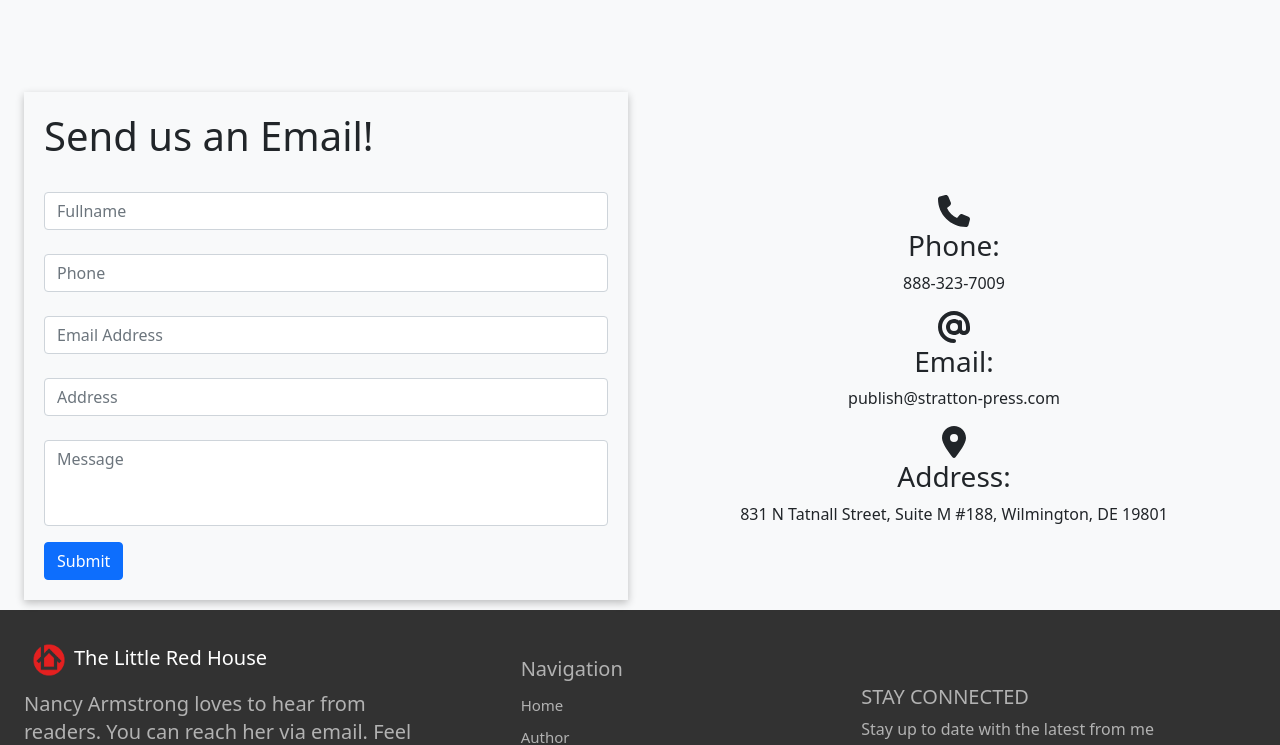
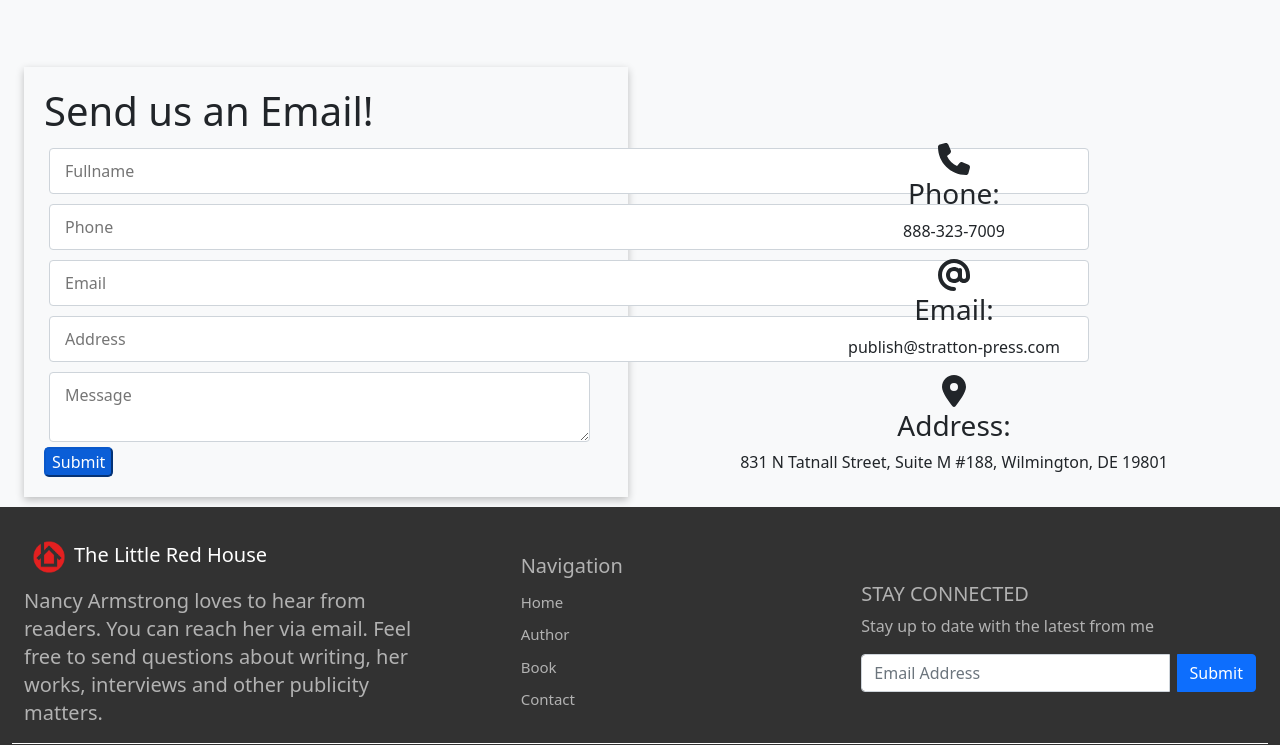
Before and after one commit to inksharedsolutions/nancyarmstrong, a Gatsby site: page / in a window 1280 px wide. Shown: the part 2450-3195 px from the top of the page. Built offline with nearby package versions, Linux system fonts and the light colour scheme; Gatsby itself is replaced by a stand-in of ours; some packages are replaced by stand-ins of ours.

Commit message:
Changes on contact us form

```diff
--- a/package.json
+++ b/package.json
@@ -27,7 +27,8 @@
     "react-dom": "^17.0.1",
     "react-helmet": "^6.1.0",
     "react-scrollspy-navigation": "^1.0.2",
-    "sass": "^1.50.0"
+    "sass": "^1.50.0",
+    "sweetalert2": "^11.4.17"
   },
   "devDependencies": {
     "prettier": "^2.6.2"
--- a/src/assets/scss/_Book.scss
+++ b/src/assets/scss/_Book.scss
@@ -21,6 +21,55 @@
     color: #000;
   }
 }
+
+.Row{
+  box-shadow: 0 3px 8px rgb(0 0 0 / 24%);
+  padding: 20px;
+
+}
+
+.abtiaryButton{
+  background-color: #0b5ed7;
+  border-color: #0a58ca;
+  color: #fff;
+  border-radius: 5px;
+}
+
+.formInputs{
+  padding-top: 10px;
+  padding-bottom: 10px;
+  padding-left: 15px;
+  background-clip: padding-box;
+  background-color: #fff;
+  border: 1px solid #ced4da;
+  border-radius: 0.25rem;
+  color: #212529;
+  display: block;
+  font-size: 1rem;
+  font-weight: 400;
+  line-height: 1.5;
+  // padding: 0.375rem 0.75rem;
+  margin: 5px;
+  width: 400%;
+
+}
+.textareaform{
+  padding-top: 10px;
+  padding-bottom: 10px;
+  padding-left: 15px;
+  background-clip: padding-box;
+  background-color: #fff;
+  border: 1px solid #ced4da;
+  border-radius: 0.25rem;
+  color: #212529;
+  display: block;
+  font-size: 1rem;
+  font-weight: 400;
+  line-height: 1.5;
+  margin: 5px;
+  width: 96%;
+}
+
 .store.container-fluid {
   text-align: end;
   h2.headings {
--- a/src/components/Contact.js
+++ b/src/components/Contact.js
@@ -1,85 +1,105 @@
-import React, { useState } from "react"
-import { Button, Col, Form, Row, InputGroup, Container } from "react-bootstrap"
-import { FontAwesomeIcon } from "@fortawesome/react-fontawesome"
-import { faAt, faLocationDot, faPhone } from "@fortawesome/free-solid-svg-icons"
+import React, { useState } from "react";
+import { Button, Col, Form, Row, InputGroup, Container } from "react-bootstrap";
+import { FontAwesomeIcon } from "@fortawesome/react-fontawesome";
+import { faAt, faLocationDot, faPhone } from "@fortawesome/free-solid-svg-icons";
 import { useForm, ValidationError } from '@formspree/react';
+import Inputs from "../components/Inputs/inputs";
+import Swal from 'sweetalert2/dist/sweetalert2.js';
+import 'sweetalert2/src/sweetalert2.scss';
+
 
 const Contact = () => {
   const [validated, setValidated] = useState(false)
 
-  const [state, handleSubmit] = useForm("mknkvenn");
-  if (state.succeeded) {
-      return alert("Successfully Sent!");
-  }
+  function OnSubmitForm(e) {
 
-  // const handleSubmit = event => {
-  //   const form = event.currentTarget
-  //   if (form.checkValidity() === false) {
-  //     event.preventDefault()
-  //     event.stopPropagation()
-  //   }
+    e.preventDefault();
+    const form = e.target;
+    const data = new FormData(form);
+    const xhr = new XMLHttpRequest();
+    xhr.open(form.method, form.action);
+    xhr.setRequestHeader("Accept", "application/json");
+    xhr.onreadystatechange = () => {
+        if (xhr.readyState !== XMLHttpRequest.DONE) return;
+        if (xhr.status === 200) {
+            form.reset();
+            Swal.fire(
+              'Thank you!',
+              'Email has been sent!',
+              'success'
+            );
+        } else {
+            console.log('something went wrong')
+        }
+    };
 
-  //   setValidated(true)
-  // }
+    xhr.send(data);
+}
   return (
     <div className="contactus container-fluid bg-light" id="contact">
       <Container fluid>
         <Row>
           <Col xs={12} md={6} lg={6}>
-            <div className="form container-fluid">
-              <h1>Send us an Email!</h1>
-              <Form noValidate validated={validated} onSubmit={handleSubmit}>
-                <input type="hidden" name="author" value="Nancy Armstrong" />
-                {/* firstname */}
-                <Form.Group as={Col} controlId="validationCustom01">
-                  <Form.Label></Form.Label>
-                  <Form.Control required type="text" placeholder="Fullname" name="fullname"/>
-                  <Form.Control.Feedback>Looks good!</Form.Control.Feedback>
-                </Form.Group>
 
-                {/* lastname */}
-                <Form.Group as={Col} controlId="validationCustom02">
-                  <Form.Label></Form.Label>
-                  <Form.Control required type="text" placeholder="Phone" name="phone"/>
-                  <Form.Control.Feedback>Looks good!</Form.Control.Feedback>
-                </Form.Group>
+                    <form
+                            onSubmit={OnSubmitForm}
+                            action="https://formspree.io/f/mbjqoneo"
+                            method="POST">
 
-                {/* Email */}
-                <Form.Group as={Col} controlId="validationCustomUsername">
-                  <Form.Label></Form.Label>
+                          <div className="Row">
+                          <h1>Send us an Email!</h1>
+                            <div className="columns" id="form-wrapper">
 
-                    <Form.Control
-                      type="email"
-                      placeholder="Email Address"
-                      aria-describedby="inputGroupPrepend"
-                      required
-                      name="email"
-                    />
-                    <Form.Control.Feedback type="invalid">
-                      Please choose a username.
-                    </Form.Control.Feedback>
-                </Form.Group>
+                              <div className="textPadding">
+                                    <input
+                                    type="hidden"
+                                    name= "author"
+                                    value="Nancy Armstrong"/>
 
-                {/* address */}
-                <Form.Group as={Col} controlId="validationCustom03">
-                  <Form.Label></Form.Label>
-                  <Form.Control type="text" placeholder="Address" required name="address"/>
-                  <Form.Control.Feedback type="invalid">
-                    Please provide a valid city.
-                  </Form.Control.Feedback>
-                </Form.Group>
+                                    <Inputs
+                                        name="fullname"
+                                        type="text" />
+                              </div>
+                              <div className="textPadding">
+                                    <Inputs
+                                        name="phone"
+                                        type="text" />
+                              </div>
 
-                <Form.Group
-                  className="mb-3"
-                  controlId="exampleForm.ControlTextarea1"
-                >
-                  <Form.Label></Form.Label>
-                  <Form.Control as="textarea" rows={3} placeholder="Message" name="message" required/>
-                </Form.Group>
 
-                <Button type="submit" disabled={state.submitting}>Submit</Button>
-              </Form>
-            </div>
+                                <div className="textPadding">
+
+                                    <Inputs
+                                        name="email"
+                                        type="email" />
+                                </div>
+                                <div className="textPadding">
+                                    <Inputs
+                                        name="address"
+                                        type="text" />
+
+                                </div>
+                            </div>
+
+
+                            <div className="columns">
+                                <div className="column is-full" id="textAreaContainer">
+                                    <textarea type="text" name='message'
+                                        className="textareaform"
+                                        placeholder='Message'
+                                        required />
+
+
+                                    <div className="buttonContainer">
+                                        <input
+                                            className="abtiaryButton"
+                                            value="Submit"
+                                            type="submit" />
+                                    </div>
+                                </div>
+                            </div>
+                            </div>
+                        </form>
           </Col>
 
           <Col className="social container-fluid" xs={12} md={6} lg={6}>
--- /dev/null
+++ b/src/components/Inputs/inputs.js
@@ -0,0 +1,26 @@
+import React from 'react'
+
+
+const inputs = (props)=> {
+
+ 	const initName =  props.name;
+ 	const toCapitalize = initName.charAt(0).toUpperCase() + initName.slice(1);
+
+	return (
+		<label>
+			{/* {toCapitalize}
+			<span className="asterisk">*</span>  */}
+
+			<input
+				name={initName.toLowerCase()}
+				type={props.type}
+				className="formInputs"
+				placeholder={toCapitalize}
+				required
+			/>
+		</label>
+	)
+}
+
+
+export default inputs;
```
Also changed, not shown: 1 other file.
